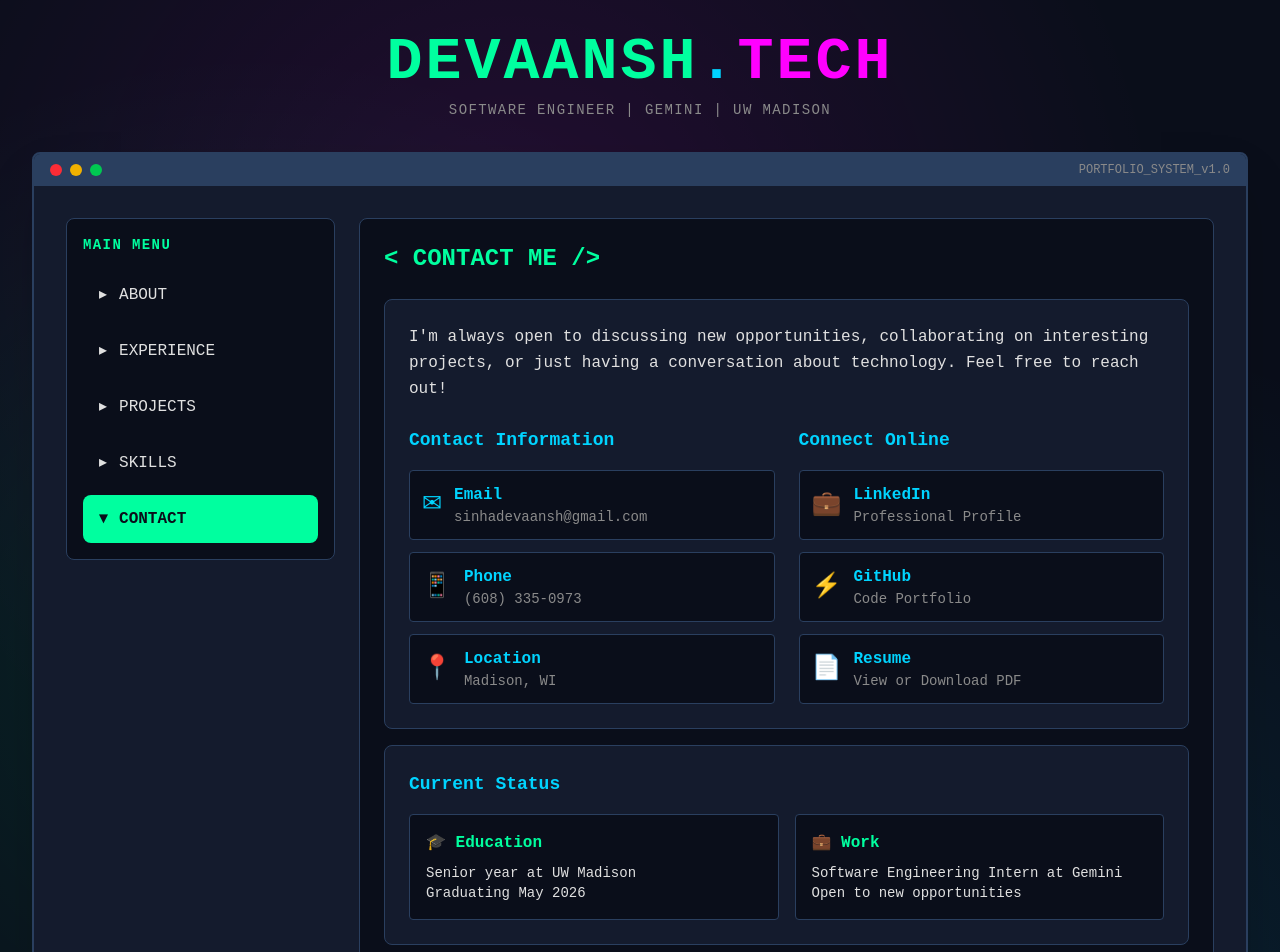
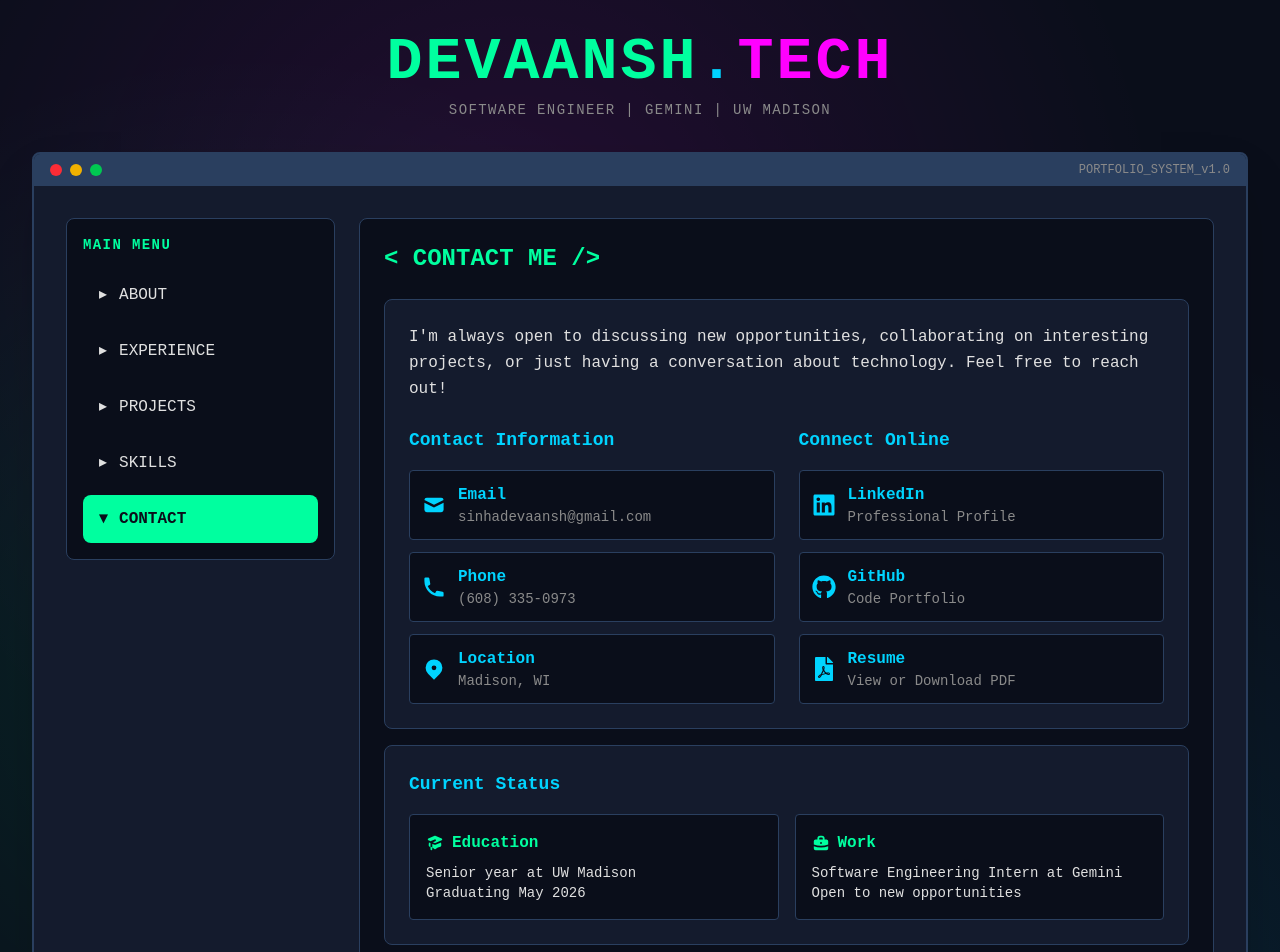
Before and after one commit to devaanshsinha/portfolio, a Next.js app: page /contact in a window 1280 px wide. Shown: the top 952 px of the page. Built offline with nearby package versions, Linux system fonts and the light colour scheme.

Commit message:
change emojis

```diff
--- a/package.json
+++ b/package.json
@@ -11,7 +11,8 @@
   "dependencies": {
     "next": "15.3.4",
     "react": "^19.0.0",
-    "react-dom": "^19.0.0"
+    "react-dom": "^19.0.0",
+    "react-icons": "^5.5.0"
   },
   "devDependencies": {
     "@eslint/eslintrc": "^3",
--- a/src/app/about/page.tsx
+++ b/src/app/about/page.tsx
@@ -1,4 +1,5 @@
 import PortfolioLayout from '../components/PortfolioLayout';
+import { HiDownload, HiEye } from 'react-icons/hi';
 
 export default function About() {
   return (
@@ -30,7 +31,7 @@ export default function About() {
               download="Devaansh_Sinha_Resume.pdf"
               className="px-6 py-3 bg-[var(--console-primary)] text-[var(--console-bg)] font-bold rounded-lg hover:bg-[var(--console-secondary)] transition-colors flex items-center gap-2"
             >
-              <span>📄</span>
+              <HiDownload className="text-lg" />
               Download Resume
             </a>
             <a
@@ -39,7 +40,7 @@ export default function About() {
               rel="noopener noreferrer"
               className="px-6 py-3 bg-[var(--console-bg)] border border-[var(--console-primary)] text-[var(--console-primary)] font-bold rounded-lg hover:bg-[var(--console-primary)] hover:text-[var(--console-bg)] transition-colors flex items-center gap-2"
             >
-              <span>👀</span>
+              <HiEye className="text-lg" />
               View Resume
             </a>
           </div>
--- a/src/app/contact/page.tsx
+++ b/src/app/contact/page.tsx
@@ -1,4 +1,6 @@
 import PortfolioLayout from '../components/PortfolioLayout';
+import { HiMail, HiPhone, HiLocationMarker, HiAcademicCap, HiBriefcase } from 'react-icons/hi';
+import { FaLinkedin, FaGithub, FaFilePdf } from 'react-icons/fa';
 
 export default function Contact() {
   return (
@@ -23,7 +25,7 @@ export default function Contact() {
                   href="mailto:sinhadevaansh@gmail.com"
                   className="flex items-center gap-3 text-[var(--console-secondary)] hover:text-[var(--console-primary)] transition-colors p-3 bg-[var(--console-bg)] rounded border border-[var(--console-border)] hover:border-[var(--console-primary)]"
                 >
-                  <span className="text-2xl">✉</span>
+                  <HiMail className="text-2xl" />
                   <div>
                     <div className="font-semibold">Email</div>
                     <div className="text-sm text-[var(--console-text-dim)]">sinhadevaansh@gmail.com</div>
@@ -34,7 +36,7 @@ export default function Contact() {
                   href="tel:6083350973"
                   className="flex items-center gap-3 text-[var(--console-secondary)] hover:text-[var(--console-primary)] transition-colors p-3 bg-[var(--console-bg)] rounded border border-[var(--console-border)] hover:border-[var(--console-primary)]"
                 >
-                  <span className="text-2xl">📱</span>
+                  <HiPhone className="text-2xl" />
                   <div>
                     <div className="font-semibold">Phone</div>
                     <div className="text-sm text-[var(--console-text-dim)]">(608) 335-0973</div>
@@ -42,7 +44,7 @@ export default function Contact() {
                 </a>
 
                 <div className="flex items-center gap-3 text-[var(--console-text)] p-3 bg-[var(--console-bg)] rounded border border-[var(--console-border)]">
-                  <span className="text-2xl">📍</span>
+                  <HiLocationMarker className="text-2xl text-[var(--console-secondary)]" />
                   <div>
                     <div className="font-semibold text-[var(--console-secondary)]">Location</div>
                     <div className="text-sm text-[var(--console-text-dim)]">Madison, WI</div>
@@ -61,7 +63,7 @@ export default function Contact() {
                   rel="noopener noreferrer"
                   className="flex items-center gap-3 text-[var(--console-secondary)] hover:text-[var(--console-primary)] transition-colors p-3 bg-[var(--console-bg)] rounded border border-[var(--console-border)] hover:border-[var(--console-primary)]"
                 >
-                  <span className="text-2xl">💼</span>
+                  <FaLinkedin className="text-2xl" />
                   <div>
                     <div className="font-semibold">LinkedIn</div>
                     <div className="text-sm text-[var(--console-text-dim)]">Professional Profile</div>
@@ -74,7 +76,7 @@ export default function Contact() {
                   rel="noopener noreferrer"
                   className="flex items-center gap-3 text-[var(--console-secondary)] hover:text-[var(--console-primary)] transition-colors p-3 bg-[var(--console-bg)] rounded border border-[var(--console-border)] hover:border-[var(--console-primary)]"
                 >
-                  <span className="text-2xl">⚡</span>
+                  <FaGithub className="text-2xl" />
                   <div>
                     <div className="font-semibold">GitHub</div>
                     <div className="text-sm text-[var(--console-text-dim)]">Code Portfolio</div>
@@ -87,7 +89,7 @@ export default function Contact() {
                   rel="noopener noreferrer"
                   className="flex items-center gap-3 text-[var(--console-secondary)] hover:text-[var(--console-primary)] transition-colors p-3 bg-[var(--console-bg)] rounded border border-[var(--console-border)] hover:border-[var(--console-primary)]"
                 >
-                  <span className="text-2xl">📄</span>
+                  <FaFilePdf className="text-2xl" />
                   <div>
                     <div className="font-semibold">Resume</div>
                     <div className="text-sm text-[var(--console-text-dim)]">View or Download PDF</div>
@@ -103,14 +105,20 @@ export default function Contact() {
           <h3 className="text-lg font-bold text-[var(--console-secondary)] mb-4">Current Status</h3>
           <div className="grid grid-cols-1 md:grid-cols-2 gap-4">
             <div className="p-4 bg-[var(--console-bg)] rounded border border-[var(--console-border)]">
-              <h4 className="font-semibold text-[var(--console-primary)] mb-2">🎓 Education</h4>
+              <h4 className="font-semibold text-[var(--console-primary)] mb-2 flex items-center gap-2">
+                <HiAcademicCap className="text-lg" />
+                Education
+              </h4>
               <p className="text-[var(--console-text)] text-sm">
                 Senior year at UW Madison<br/>
                 Graduating May 2026
               </p>
             </div>
             <div className="p-4 bg-[var(--console-bg)] rounded border border-[var(--console-border)]">
-              <h4 className="font-semibold text-[var(--console-primary)] mb-2">💼 Work</h4>
+              <h4 className="font-semibold text-[var(--console-primary)] mb-2 flex items-center gap-2">
+                <HiBriefcase className="text-lg" />
+                Work
+              </h4>
               <p className="text-[var(--console-text)] text-sm">
                 Software Engineering Intern at Gemini<br/>
                 Open to new opportunities
--- a/src/app/projects/page.tsx
+++ b/src/app/projects/page.tsx
@@ -1,4 +1,5 @@
 import PortfolioLayout from '../components/PortfolioLayout';
+import { HiCog, HiCode, HiOfficeBuilding } from 'react-icons/hi';
 
 export default function Projects() {
   const projects = [
@@ -75,17 +76,17 @@ export default function Projects() {
           </h3>
           <div className="grid grid-cols-1 md:grid-cols-3 gap-4">
             <div className="text-center p-4 bg-[var(--console-bg)] rounded border border-[var(--console-border)]">
-              <div className="text-2xl mb-2">🔧</div>
+              <HiCog className="text-4xl mb-2 mx-auto text-[var(--console-primary)]" />
               <h4 className="font-semibold text-[var(--console-primary)] mb-2">System Programming</h4>
               <p className="text-sm text-[var(--console-text-dim)]">Low-level C programming, file systems, shell development</p>
             </div>
             <div className="text-center p-4 bg-[var(--console-bg)] rounded border border-[var(--console-border)]">
-              <div className="text-2xl mb-2">🚀</div>
+              <HiCode className="text-4xl mb-2 mx-auto text-[var(--console-primary)]" />
               <h4 className="font-semibold text-[var(--console-primary)] mb-2">Full-Stack Applications</h4>
               <p className="text-sm text-[var(--console-text-dim)]">End-to-end web applications with modern frameworks</p>
             </div>
             <div className="text-center p-4 bg-[var(--console-bg)] rounded border border-[var(--console-border)]">
-              <div className="text-2xl mb-2">🏥</div>
+              <HiOfficeBuilding className="text-4xl mb-2 mx-auto text-[var(--console-primary)]" />
               <h4 className="font-semibold text-[var(--console-primary)] mb-2">Domain-Specific Solutions</h4>
               <p className="text-sm text-[var(--console-text-dim)]">Healthcare systems, business applications</p>
             </div>
--- a/src/app/skills/page.tsx
+++ b/src/app/skills/page.tsx
@@ -1,4 +1,5 @@
 import PortfolioLayout from '../components/PortfolioLayout';
+import { HiCode, HiShieldCheck, HiLightningBolt } from 'react-icons/hi';
 
 export default function Skills() {
   const skillCategories = [
@@ -110,17 +111,17 @@ export default function Skills() {
           </h3>
           <div className="grid grid-cols-1 md:grid-cols-3 gap-4">
             <div className="text-center p-4 bg-[var(--console-bg)] rounded border border-[var(--console-border)]">
-              <div className="text-2xl mb-2">🚀</div>
+              <HiCode className="text-4xl mb-2 mx-auto text-[var(--console-primary)]" />
               <h4 className="font-semibold text-[var(--console-primary)] mb-2">Full-Stack Development</h4>
               <p className="text-sm text-[var(--console-text-dim)]">End-to-end application development with modern frameworks</p>
             </div>
             <div className="text-center p-4 bg-[var(--console-bg)] rounded border border-[var(--console-border)]">
-              <div className="text-2xl mb-2">🔒</div>
+              <HiShieldCheck className="text-4xl mb-2 mx-auto text-[var(--console-primary)]" />
               <h4 className="font-semibold text-[var(--console-primary)] mb-2">Security & Data Protection</h4>
               <p className="text-sm text-[var(--console-text-dim)]">Building secure systems and protecting user data</p>
             </div>
             <div className="text-center p-4 bg-[var(--console-bg)] rounded border border-[var(--console-border)]">
-              <div className="text-2xl mb-2">⚡</div>
+              <HiLightningBolt className="text-4xl mb-2 mx-auto text-[var(--console-primary)]" />
               <h4 className="font-semibold text-[var(--console-primary)] mb-2">System Design & Scalability</h4>
               <p className="text-sm text-[var(--console-text-dim)]">Designing systems that scale to hundreds of thousands of users</p>
             </div>
```
Also changed, not shown: 1 other file (tests, documents, lock files or other folders).
